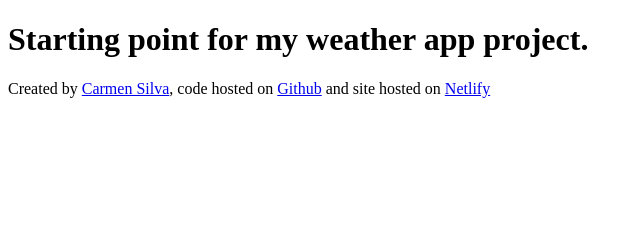
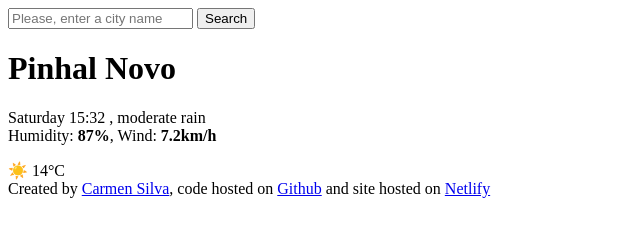
Before and after one commit to Welcome-to-Carmen-Github/Week7_homework, a plain HTML site: page Index.html in a window 1280 px wide. Shown: the whole page, without its empty margins (0-642 px from the left). Drawn offline with Linux system fonts and the light colour scheme.

Commit message:
Added basic  HTML

```diff
--- a/Index.html
+++ b/Index.html
@@ -6,7 +6,20 @@
     <title>My Weather App</title>
   </head>
   <body>
-    <h1>Starting point for my weather app project.</h1>
+    <header>
+        <form>
+            <input type="search" placeholder="Please, enter a city name" required>
+            <input type="submit" value="Search">
+        </form>
+    </header>
+    <main><h1>Pinhal Novo</h1>
+        <span id="p-texto">Saturday 15:32</span>
+              , moderate rain <br />
+              Humidity: <strong>87%</strong>, Wind: <strong>7.2km/h</strong>
+            </p>
+          </div>
+          <div class="actual">☀️ 14°C</div>
+    </main>
     <footer>
       <footer>
         Created by
```
Also changed, not shown: Wireframe.png (added).
